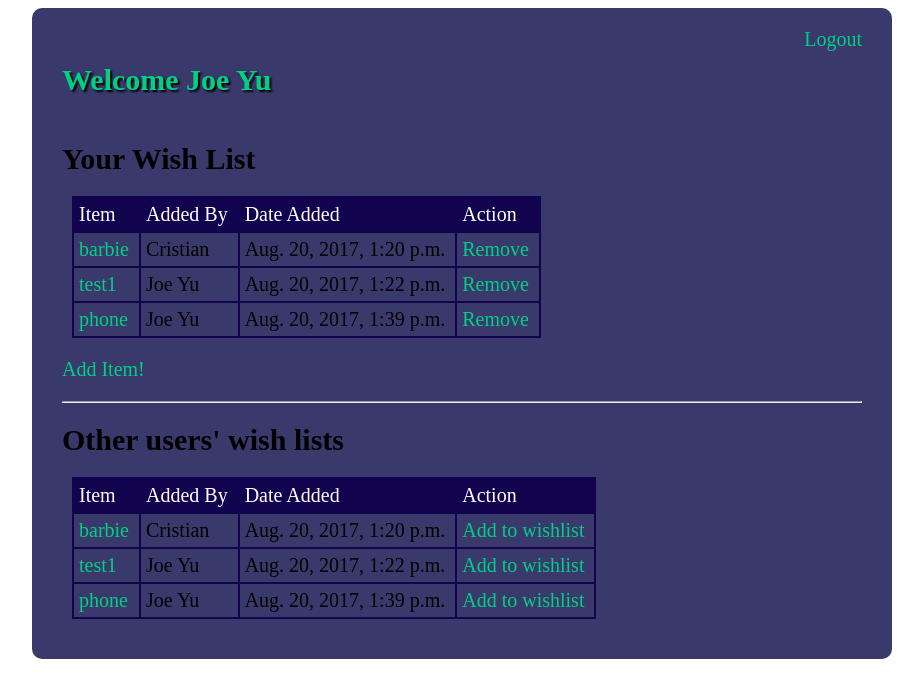
After one commit to aigooitzj0e/pythonExam2, a Django app: template apps/PE2_app/templates/PE2_app/dashboard.html in a window 1280 px wide. The commit adds this page. Shown: the top 698 px of the page, without its empty margins (178-1101 px from the left). Run offline with Django 3.2, Linux system fonts and the light colour scheme; the template is opened without the code that fills it: values that come from a table or form of the project are taken from there, others are empty; data comes from the database, SQL or seed files in the repository; both versions use the stored data as it was after the commit; parts of the project's set-up code (start-up, migrations or seed data) failed here and were passed over.

Commit message:
added most functionality

```diff
--- a/apps/PE2_app/models.py
+++ b/apps/PE2_app/models.py
@@ -1,5 +1,133 @@
 from __future__ import unicode_literals
+from django.db import models
+import re, bcrypt
+import datetime
+# Create your models here.
+USERNAME_REGEX = re.compile(r'^[a-zA-Z0-9.+_-]+$')
 
-from django.db import models
 
-# Create your models here.
+class UserManager(models.Manager):
+    def registration_validator(self, postData):
+        errors = {}
+        if len(postData['name']) < 3: #or not postData['first_name'].isalpha():
+            errors['name'] = "Input a name longer than 2 Characters"
+
+        if len(postData['username']) < 3: # or not postData['first_name'].isalpha():
+            errors['username'] = "Enter an username"
+
+        if len(postData['password']) < 8:
+            errors['password'] = "Password must be 8 characters minimum"
+
+        if postData['password'] != postData['confirm']:
+            errors['confirm'] = "Passwords do not match!"
+
+        if not USERNAME_REGEX.match(postData['username']):
+            errors['pass'] = "Invalid username address"
+
+        if len(postData['datehired']) < 1:
+            errors['datehired'] = "Enter the date hired!"
+
+        if postData['datehired']: #if no date input is made, these dont run
+            hired = datetime.datetime.strptime(postData['datehired'], "%Y-%m-%d")
+            today = datetime.date.today() #format given '2008-11-22 19:53:42'
+            today = datetime.datetime(today.year, today.month, today.day) #changes it to '2008-11-22'
+
+            if hired > today:
+                errors['dateErr'] = "We do not associate with people from the future!"
+
+        try:
+            User.objects.get(username = postData['username']) #doesnt allow duplicate usernames
+            errors['duplicate'] = "username already registered"
+
+        except:
+            pass
+
+
+        if len(errors):
+            return errors
+
+
+        hashed_pw = bcrypt.hashpw(postData['password'].encode(), bcrypt.gensalt())
+
+        user = User.objects.create(
+            name = postData['name'],
+            username = postData['username'],
+            password = hashed_pw,
+            datehired = postData['datehired']
+            )
+        return user.id
+
+
+    def login_validator(self, postData):
+            errors ={}
+
+            if len(postData['username']) < 1:
+                errors['login_username'] = "Enter an username"
+
+            try:
+                user = User.objects.get(username = postData['username'])
+                if not bcrypt.checkpw(postData['password'].encode(), user.password.encode()):
+                    errors['login_pass'] = "Incorrect Username/Password!"
+
+            except:
+                errors['login_val'] = "Login info incorrect!"
+
+            if errors:
+                return errors
+
+            else:
+                return user.id
+
+
+
+class ItemManager(models.Manager):
+    def item_validation(self, postData, uid):
+        errors = {}
+        print "#" * 50
+        if len(postData['name']) < 3:
+            errors['destination'] = "Enter item name!"
+
+        if errors: # if there are errors it will return them, else the plan will be created
+            return errors
+
+        item = Item.objects.create(
+            name = postData['name'],
+            users = User.objects.get(id = uid),
+        )
+        # newid = Item.objects.filter(all_users__id = uid)
+        # print(newid)
+        # Item.objects.filter(all_users__id = uid)
+        return item.id
+
+    def join_validation(self, postData, iid, uid):
+        user1 = User.objects.get(id=uid) #put into a variable to insert whole object into many_users
+        add = Item.objects.get(id=iid).all_users.add(user1) #many to many query. Gets the plan by id and adds user1 (object) to 'many_users'
+        return add
+
+    def remove_validation(self, postData, iid, uid):
+        # user = User.objects.get(id=uid)
+        # remove = Item.objects.get(all_users = user).delete()
+        # return remove
+        pass
+
+class User(models.Model):
+    name = models.CharField(max_length = 100)
+    username = models.CharField(max_length = 100)
+    password = models.CharField(max_length = 100)
+    datehired = models.DateField()
+    created_at = models.DateTimeField(auto_now_add=True)
+    updated_at = models.DateTimeField(auto_now=True)
+
+    objects = UserManager() #links UserManager class
+
+
+class Item(models.Model):
+    name = models.CharField(max_length=255)
+    users = models.ForeignKey(User, related_name='items')
+    # One-to-many == user can plan many trips, a trip can only have one planner
+    all_users = models.ManyToManyField(User, related_name = "all_items")
+    # Many-to-many == Users can have many trips, trips can have many users
+    created_at = models.DateTimeField(auto_now_add=True)
+    updated_at = models.DateTimeField(auto_now=True)
+
+    objects = ItemManager()
--- /dev/null
+++ b/apps/PE2_app/static/PE2_app/main.css
@@ -0,0 +1,56 @@
+*{
+    font-size: 20px;
+}
+
+#wrapper {
+    margin: 0 auto;
+    width: 800px;
+    padding: 30px;
+    background-color: rgb(58, 57, 108);
+    border-radius: 10px;
+}
+
+#logout {
+    float:right;
+    margin-top: -10px;
+}
+h1 {
+    font-size: 30px;
+}
+
+h2 {
+    display: inline-block;
+    color: rgb(0, 208, 132);
+    font-size: 30px;
+    text-shadow: 2px 2px 2px black;
+}
+
+a {
+    color: rgb(0, 208, 132);
+    text-decoration: none;
+}
+
+
+table {
+    border-collapse: collapse;
+    margin: 10px;
+}
+
+tr:hover {
+    background-color: rgb(122, 113, 235);
+}
+
+a:hover {
+    color:black;
+    text-shadow: 1px 1px 1px green;
+}
+
+td {
+    border: 2px solid rgb(18, 3, 78);
+    padding: 5px 10px 5px 5px;
+}
+
+thead {
+    background-color: rgb(18, 3, 78);
+    color: white
+}
--- /dev/null
+++ b/apps/PE2_app/templates/PE2_app/dashboard.html
@@ -0,0 +1,81 @@
+<!DOCTYPE html>
+<html>
+    <head>
+        <meta charset="utf-8">
+        <title>Dashboard</title>
+        {% load static %}
+        <link rel="stylesheet" href="{% static 'PE2_app/main.css' %}" media="screen" title="no title"  charset="utf-8">
+    </head>
+    <body>
+        <div id="wrapper">
+    		<h2>Welcome {{ welcome.name }}</h2>
+            <p id="logout"><a href="/logout">Logout</a></p>
+
+            <div class="main">
+                <h1>Your Wish List</h1>
+                <table>
+                    <thead>
+                        <tr>
+                            <td>Item</td>
+                            <td>Added By</td>
+                            <td>Date Added</td>
+                            <td>Action</td>
+                        </tr>
+                    </thead>
+                    <tbody>
+                        {% for item in allitems %}
+
+                        <tr>
+                            <td><a href="/show/{{ item.id}}">{{ item.name }}</a></td>
+                            <td>{{ item.users.name }}</td>
+                            <td>{{ item.created_at }}</td>
+
+                            {% if not item.users.id == request.session.user_id %}
+
+                            <td><a href="/remove/{{ item.id }}"> Remove</a>
+
+                            {% else %}
+
+                            <td><a href="/delete/{{ item.id }}">Delete</a>
+                            {% endif %}
+                            </td>
+
+
+                        </tr>
+                        {% endfor %}
+                    </tbody>
+                </table>
+                <p><a href="/additem">Add Item!</a></p>
+                <hr>
+            </div>
+
+
+
+
+            <div class="main">
+                <h1>Other users' wish lists</h1>
+                <table>
+                    <thead>
+                        <tr>
+                            <td>Item</td>
+                            <td>Added By</td>
+                            <td>Date Added</td>
+                            <td>Action</td>
+                        </tr>
+                    </thead>
+                    <tbody>
+                        {% for item in wishes %}
+                        <tr>
+                            <td><a href="/show/{{ item.id }}">{{ item.name }}</a></td>
+                            <td>{{ item.users.name }}</td>
+                            <td>{{ item.created_at }}</td>
+                            <td><a href="/join/{{ item.id }}">Add to wishlist</a></td>
+                        </tr>
+                        {% endfor %}
+                    </tbody>
+                </table>
+
+            </div>
+        </div>
+    </body>
+</html>
--- a/apps/PE2_app/urls.py
+++ b/apps/PE2_app/urls.py
@@ -2,4 +2,14 @@ from django.conf.urls import url
 from . import views
 urlpatterns = [
     url(r'^$', views.index),
+    url(r'^reg_process$', views.reg_process),
+    url(r'^dashboard$', views.dashboard),
+    url(r'^login_process$', views.login_process),
+    url(r'^logout/$', views.logout),
+    url(r'^additem/$', views.additem),
+    url(r'^additem_process$', views.additem_process),
+    url(r'^delete/(?P<iid>\d+)$', views.delete),
+    url(r'^show/(?P<iid>\d+)$', views.show),
+    url(r'^join/(?P<iid>\d+)$', views.join),
+    url(r'^remove/(?P<iid>\d+)$', views.remove),
 ]
```
Also changed, not shown: apps/PE2_app/migrations/backup/0001_initial.py (added, +27 -0 lines), apps/PE2_app/templates/PE2_app/additem.html (added, +36 -0 lines), apps/PE2_app/templates/PE2_app/index.html (+58 -2 lines), apps/PE2_app/templates/PE2_app/show.html (added, +26 -0 lines), apps/PE2_app/views.py (+74 -1 lines), apps/PE2_app/migrations/0001_initial.py (added), apps/PE2_app/migrations/0002_item.py (added), db.sqlite3.
